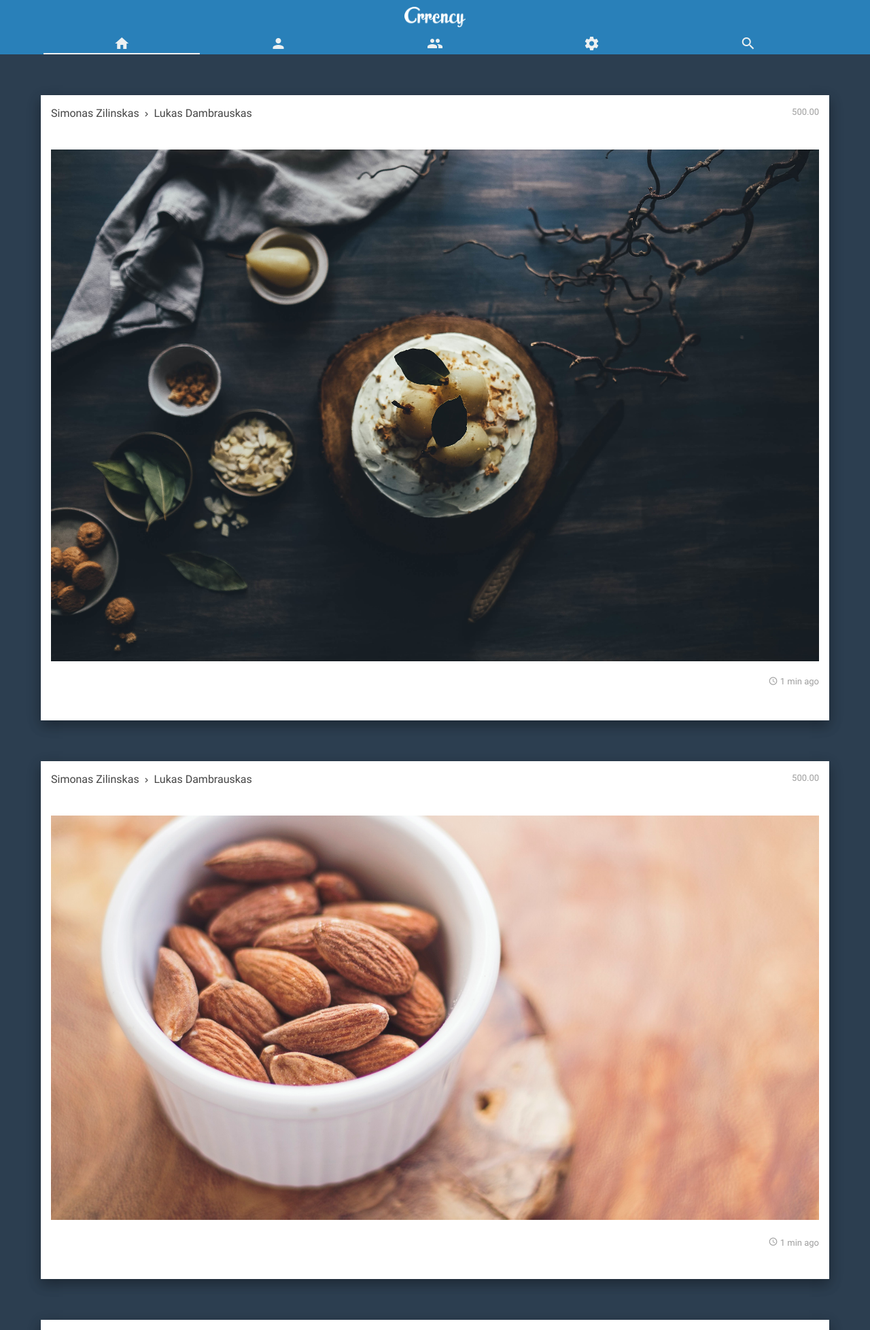
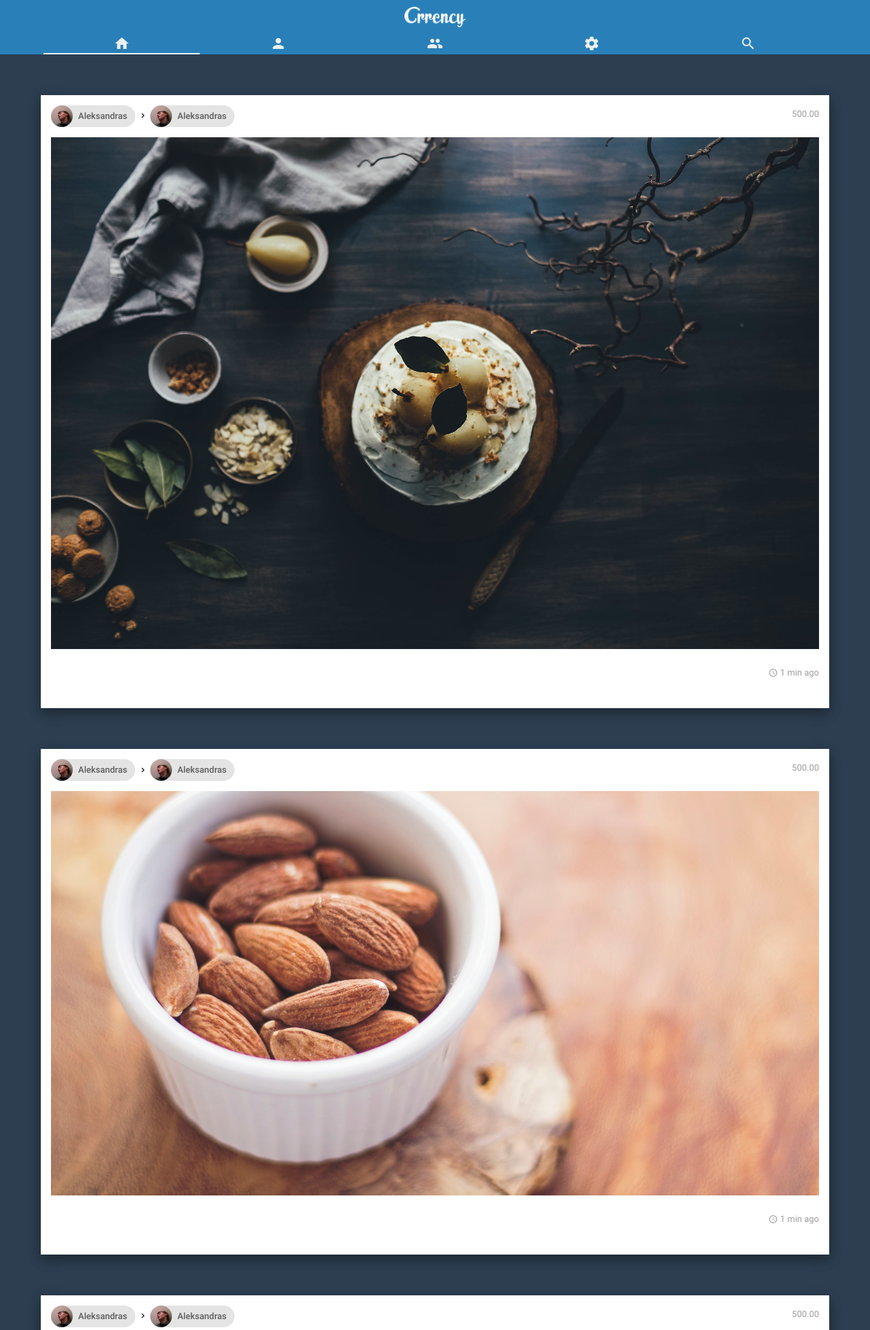
Before and after one commit to aleksandrmaksimoviclt/crrency_web_app, a Django app: page /dashboard/ in a window 1280 px wide. Shown: the top 1957 px of the page at 68% size. Run offline with Django 3.2, Linux system fonts and the light colour scheme; parts of the project's set-up code (start-up, migrations or seed data) failed here and were passed over.

Commit message:
Updated timeline design: added chips, added call/message buttons in profile

```diff
--- a/dashboard/templates/dashboard/index.html
+++ b/dashboard/templates/dashboard/index.html
@@ -71,75 +71,219 @@
 <!-- Tabs Content Open-->
 
 <section class="hide" style="padding-top: 80px;" id="tabs-content">
+
 	<div id="timeline" class="col s12">
 		<div class="row-feed black-text post white z-depth-2">
 			<div class="col s12 row nomargin post-head">
-				<span class="feed-name2">Simonas Zilinskas <i class="material-icons md-14 line-height-inherit vertical-allign-bottom">keyboard_arrow_right</i> Lukas Dambrauskas</span>
-				<span class="feed-name2 sub right">500.00</span>
+				<div class="whotransact">
+					<div class="left">
+						<div class="chip"><img src="{% static "dashboard/img/simas.jpg" %}" alt="Contact Person">Aleksandras</div>
+						<i class="material-icons md-14 line-height-inherit vertical-allign-middle">keyboard_arrow_right</i>
+						<div class="chip"><img src="{% static "dashboard/img/simas.jpg" %}" alt="Contact Person">Aleksandras</div>
+					</div>
+					<div class="right">
+							<span class="feed-name2 sub">500.00</span>
+					</div>
+				</div>
 			</div>
 			<div class="story">
 				<img class="post-image" src="{% static "dashboard/img/1.jpg" %}" alt="Image"/></br>
 			</div>
 			<div class="post-foot">
-				<span class="feed-name2 sub time right"><i class="material-icons md-14 line-height-inherit vertical-allign-bottom">access_time</i> 1 min ago</span>
+				<div class="right">
+					<span class="feed-name2 sub time"><i class="material-icons md-14 line-height-inherit vertical-allign-middle">access_time</i> 1 min ago</span>
+				</div>
 			</div>
 		</div>
 
 		<div class="row-feed black-text post white z-depth-2">
 			<div class="col s12 row nomargin post-head">
-				<span class="feed-name2">Simonas Zilinskas <i class="material-icons md-14 line-height-inherit vertical-allign-bottom">keyboard_arrow_right</i> Lukas Dambrauskas</span>
-				<span class="feed-name2 sub right">500.00</span>
+				<div class="whotransact">
+					<div class="left">
+						<div class="chip"><img src="{% static "dashboard/img/simas.jpg" %}" alt="Contact Person">Aleksandras</div>
+						<i class="material-icons md-14 line-height-inherit vertical-allign-middle">keyboard_arrow_right</i>
+						<div class="chip"><img src="{% static "dashboard/img/simas.jpg" %}" alt="Contact Person">Aleksandras</div>
+					</div>
+					<div class="right">
+							<span class="feed-name2 sub">500.00</span>
+					</div>
+				</div>
 			</div>
-			<div class="">
+			<div class="story">
 				<img class="post-image" src="{% static "dashboard/img/2.jpg" %}" alt="Image"/></br>
 			</div>
 			<div class="post-foot">
-				<span class="feed-name2 sub right"><i class="material-icons md-14 line-height-inherit vertical-allign-bottom">access_time</i> 1 min ago</span>
+				<div class="right">
+					<span class="feed-name2 sub time"><i class="material-icons md-14 line-height-inherit vertical-allign-middle">access_time</i> 1 min ago</span>
+				</div>
 			</div>
 		</div>
 
 		<div class="row-feed black-text post white z-depth-2">
 			<div class="col s12 row nomargin post-head">
-				<span class="feed-name2">Simonas Zilinskas <i class="material-icons md-14 line-height-inherit vertical-allign-bottom">keyboard_arrow_right</i> Lukas Dambrauskas</span>
-				<span class="feed-name2 sub right">500.00</span>
+				<div class="whotransact">
+					<div class="left">
+						<div class="chip"><img src="{% static "dashboard/img/simas.jpg" %}" alt="Contact Person">Aleksandras</div>
+						<i class="material-icons md-14 line-height-inherit vertical-allign-middle">keyboard_arrow_right</i>
+						<div class="chip"><img src="{% static "dashboard/img/simas.jpg" %}" alt="Contact Person">Aleksandras</div>
+					</div>
+					<div class="right">
+							<span class="feed-name2 sub">500.00</span>
+					</div>
+				</div>
 			</div>
-			<div class="">
+			<div class="story">
 				<img class="post-image" src="{% static "dashboard/img/3.jpg" %}" alt="Image"/></br>
 			</div>
 			<div class="post-foot">
-				<span class="feed-name2 sub right"><i class="material-icons md-14 line-height-inherit vertical-allign-bottom">access_time</i> 1 min ago</span>
+				<div class="right">
+					<span class="feed-name2 sub time"><i class="material-icons md-14 line-height-inherit vertical-allign-middle">access_time</i> 1 min ago</span>
+				</div>
 			</div>
 		</div>
 
 		<div class="row-feed black-text post white z-depth-2">
 			<div class="col s12 row nomargin post-head">
-				<span class="feed-name2">Simonas Zilinskas <i class="material-icons md-14 line-height-inherit vertical-allign-bottom">keyboard_arrow_right</i> Lukas Dambrauskas</span>
-				<span class="feed-name2 sub right">500.00</span>
+				<div class="whotransact">
+					<div class="left">
+						<div class="chip"><img src="{% static "dashboard/img/simas.jpg" %}" alt="Contact Person">Aleksandras</div>
+						<i class="material-icons md-14 line-height-inherit vertical-allign-middle">keyboard_arrow_right</i>
+						<div class="chip"><img src="{% static "dashboard/img/simas.jpg" %}" alt="Contact Person">Aleksandras</div>
+					</div>
+					<div class="right">
+							<span class="feed-name2 sub">500.00</span>
+					</div>
+				</div>
 			</div>
-			<div class="">
+			<div class="story">
 				<img class="post-image" src="{% static "dashboard/img/4.jpg" %}" alt="Image"/></br>
 			</div>
 			<div class="post-foot">
-				<span class="feed-name2 sub right"><i class="material-icons md-14 line-height-inherit vertical-allign-bottom">access_time</i> 1 min ago</span>
+				<div class="right">
+					<span class="feed-name2 sub time"><i class="material-icons md-14 line-height-inherit vertical-allign-middle">access_time</i> 1 min ago</span>
+				</div>
 			</div>
 		</div>
 
 	</div>
+
 	<div id="profile" class="col s12">
 		<div class="row-feed black-text post white z-depth-2">
 			<div class="col s12 nopadding whotransact">
 				<div class="col s12 center">
+
 					<img class="sender rounded profile-image " src="{% static "dashboard/img/simas.jpg" %}" alt="Sender"/></br>
-					<span class="profile-name">Simonas Zilinkas</span></br>
-					<span class="profile-info black-text"><i class="material-icons md-14 line-height-inherit vertical-allign-bottom">work</i>UI/UX Designer</br>
+					<span class="profile-name"> Simonas Zilinkas</span></br>
+					<span class="profile-info black-text"><i class="material-icons md-14 line-height-inherit vertical-allign-bottom">work</i> UI/UX Designer</br></span>
 					<i class="material-icons md-14 line-height-inherit vertical-allign-bottom">location_city</i>Vilnius, Lithuania</br>
-					<i class="material-icons md-14 line-height-inherit vertical-allign-bottom">mail</i><a href="mailto:asesugeris@muchlove.com">Contact via e-mail</a></br>
-					<i class="material-icons md-14 line-height-inherit vertical-allign-bottom">phone</i><a href="tel:+37069441362">+370 694 41362</a>
-					</span>
+					<span class="balance-current">+100.00</span></br>
+					<span class="balance-month">+200.00% This Month</span>
+
 					</br>
 					</br>
-					<span class="balance-current">+100.00</span></br>
-					<span class="balance-month">+200.00% This Month</span>
+
+					<div class="col s12 row nomargin">
+						<div class="col s6">
+							<a href="tel:+37069441362"><i id="phone" class="material-icons md-24 line-height-inherit vertical-allign-bottom">phone</i></a>
+						</div>
+						<div class="col s6">
+							<a href="mailto:asesugeris@muchlove.com"><i id="mail" class="material-icons md-24 line-height-inherit vertical-allign-bottom">mail</i></a>
+						</div>
+					</div>
+
+				</div>
+			</div>
+		</div>
+
+		<div id="timeline" class="col s12">
+		<div class="row-feed black-text post white z-depth-2">
+			<div class="col s12 row nomargin post-head">
+				<div class="whotransact">
+					<div class="left">
+						<div class="chip"><img src="{% static "dashboard/img/simas.jpg" %}" alt="Contact Person">Aleksandras</div>
+						<i class="material-icons md-14 line-height-inherit vertical-allign-middle">keyboard_arrow_right</i>
+						<div class="chip"><img src="{% static "dashboard/img/simas.jpg" %}" alt="Contact Person">Aleksandras</div>
+					</div>
+					<div class="right">
+							<span class="feed-name2 sub">500.00</span>
+					</div>
+				</div>
+			</div>
+			<div class="story">
+				<img class="post-image" src="{% static "dashboard/img/1.jpg" %}" alt="Image"/></br>
+			</div>
+			<div class="post-foot">
+				<div class="right">
+					<span class="feed-name2 sub time"><i class="material-icons md-14 line-height-inherit vertical-allign-middle">access_time</i> 1 min ago</span>
+				</div>
+			</div>
+		</div>
+
+		<div class="row-feed black-text post white z-depth-2">
+			<div class="col s12 row nomargin post-head">
+				<div class="whotransact">
+					<div class="left">
+						<div class="chip"><img src="{% static "dashboard/img/simas.jpg" %}" alt="Contact Person">Aleksandras</div>
+						<i class="material-icons md-14 line-height-inherit vertical-allign-middle">keyboard_arrow_right</i>
+						<div class="chip"><img src="{% static "dashboard/img/simas.jpg" %}" alt="Contact Person">Aleksandras</div>
+					</div>
+					<div class="right">
+							<span class="feed-name2 sub">500.00</span>
+					</div>
+				</div>
+			</div>
+			<div class="story">
+				<img class="post-image" src="{% static "dashboard/img/2.jpg" %}" alt="Image"/></br>
+			</div>
+			<div class="post-foot">
+				<div class="right">
+					<span class="feed-name2 sub time"><i class="material-icons md-14 line-height-inherit vertical-allign-middle">access_time</i> 1 min ago</span>
+				</div>
+			</div>
+		</div>
+
+		<div class="row-feed black-text post white z-depth-2">
+			<div class="col s12 row nomargin post-head">
+				<div class="whotransact">
+					<div class="left">
+						<div class="chip"><img src="{% static "dashboard/img/simas.jpg" %}" alt="Contact Person">Aleksandras</div>
+						<i class="material-icons md-14 line-height-inherit vertical-allign-middle">keyboard_arrow_right</i>
+						<div class="chip"><img src="{% static "dashboard/img/simas.jpg" %}" alt="Contact Person">Aleksandras</div>
+					</div>
+					<div class="right">
+							<span class="feed-name2 sub">500.00</span>
+					</div>
+				</div>
+			</div>
+			<div class="story">
+				<img class="post-image" src="{% static "dashboard/img/3.jpg" %}" alt="Image"/></br>
+			</div>
+			<div class="post-foot">
+				<div class="right">
+					<span class="feed-name2 sub time"><i class="material-icons md-14 line-height-inherit vertical-allign-middle">access_time</i> 1 min ago</span>
+				</div>
+			</div>
+		</div>
+
+		<div class="row-feed black-text post white z-depth-2">
+			<div class="col s12 row nomargin post-head">
+				<div class="whotransact">
+					<div class="left">
+						<div class="chip"><img src="{% static "dashboard/img/simas.jpg" %}" alt="Contact Person">Aleksandras</div>
+						<i class="material-icons md-14 line-height-inherit vertical-allign-middle">keyboard_arrow_right</i>
+						<div class="chip"><img src="{% static "dashboard/img/simas.jpg" %}" alt="Contact Person">Aleksandras</div>
+					</div>
+					<div class="right">
+							<span class="feed-name2 sub">500.00</span>
+					</div>
+				</div>
+			</div>
+			<div class="story">
+				<img class="post-image" src="{% static "dashboard/img/4.jpg" %}" alt="Image"/></br>
+			</div>
+			<div class="post-foot">
+				<div class="right">
+					<span class="feed-name2 sub time"><i class="material-icons md-14 line-height-inherit vertical-allign-middle">access_time</i> 1 min ago</span>
 				</div>
 			</div>
 		</div>
@@ -147,16 +291,20 @@
 
 	</div>
 
-	<div id="preople">
+	<div id="people">
+		<div class="col s12">
+			<div class="row-feed black-text post white z-depth-2">
 
+			</div>
+		</div>
 	</div>
 
 	<div id="settings">
-
+		HEY HEY
 	</div>
 
 	<div id="search">
-
+		:)
 	</div>
 </section>
 
--- a/static/dashboard/css/body.css
+++ b/static/dashboard/css/body.css
@@ -11,6 +11,7 @@ img#avatar{/*width: 100%;*/	height:90px;}
 .roundedcorner{border-radius:6px; }
 .width100{width:100%;}
 .height100{height:100%;}
+.vertical-allign-middle{vertical-align: middle !important;}
 .vertical-allign-bottom{vertical-align: bottom !important;};
 .ycenter{position:relative;top: 50%;transform:translateY(-50%);};
 .fullpage{height:100vh;}
@@ -30,6 +31,7 @@ img#avatar{/*width: 100%;*/	height:90px;}
 .theme-red-text{color: #E74C3C;}
 .theme-blue{background-color:#3498DB;}
 .theme-blue-text{color:#3498DB;}
+.theme-grey-text{color: #9e9e9e;}
 
 /* Preloader */
 
@@ -39,7 +41,7 @@ img#avatar{/*width: 100%;*/	height:90px;}
 
 
 
-.whotransacts{margin-bottom: 10px;}
+.whotransact{overflow:auto;}
 .nopadding {padding: 0px !important;}
 .nomargin{margin:0 !important;}
 
--- a/static/dashboard/css/profile.css
+++ b/static/dashboard/css/profile.css
@@ -15,6 +15,6 @@ span.balance-current{
 }
 
 span.balance-month {
-    font-size: small;
-    font-weight: 200;
+    /*font-size: small;
+    font-weight: 200;*/
 }
--- a/static/dashboard/css/timeline.css
+++ b/static/dashboard/css/timeline.css
@@ -3,11 +3,11 @@
 .row-feed {margin-left: auto;margin-right: auto;margin: 10px;}
 span.feed-name2 {color: #444;}
 span.feed-name2.sub {color: #9e9e9e;font-size: small;}
-span.feed-name2.sub.time {line-height: 1;}
+span.feed-name2.sub.time {line-height: inherit;}
 img.post-image {width: 100%;padding: 10px 0px 10px 0px;}
 .feed_image {height: 60px;}
 div#timeline {max-width: 1280px;margin: 0 auto;}
-.post-head{height: 25px;}
+/*.post-head{height: 25px;}*/
 .post-foot{height: 25px;}
 
 
@@ -17,13 +17,17 @@ div#timeline {max-width: 1280px;margin: 0 auto;}
     .post {padding: 15px;}
     .row-feed {margin: 60px;}
     img.post-image {padding: 15px 0px 15px 0px;}
-    .post-head{height: 50px;}
+    /*.post-head{height: 50px;}*/
     .post-foot{height: 50px;}
 }
 
 @media only screen and (max-width: 600px) {
     img.post-image {padding: 10px 0px 10px 0px;}
-    .post-head{height: 20px;}
+    /*.post-head{height: 20px;}*/
     .post-foot{height: 20px;}
     .row-feed {margin: 20px;}
 }
+
+@media only screen and (max-width: 400px) {
+    .chip {font-size: 12px;}
+}
```
